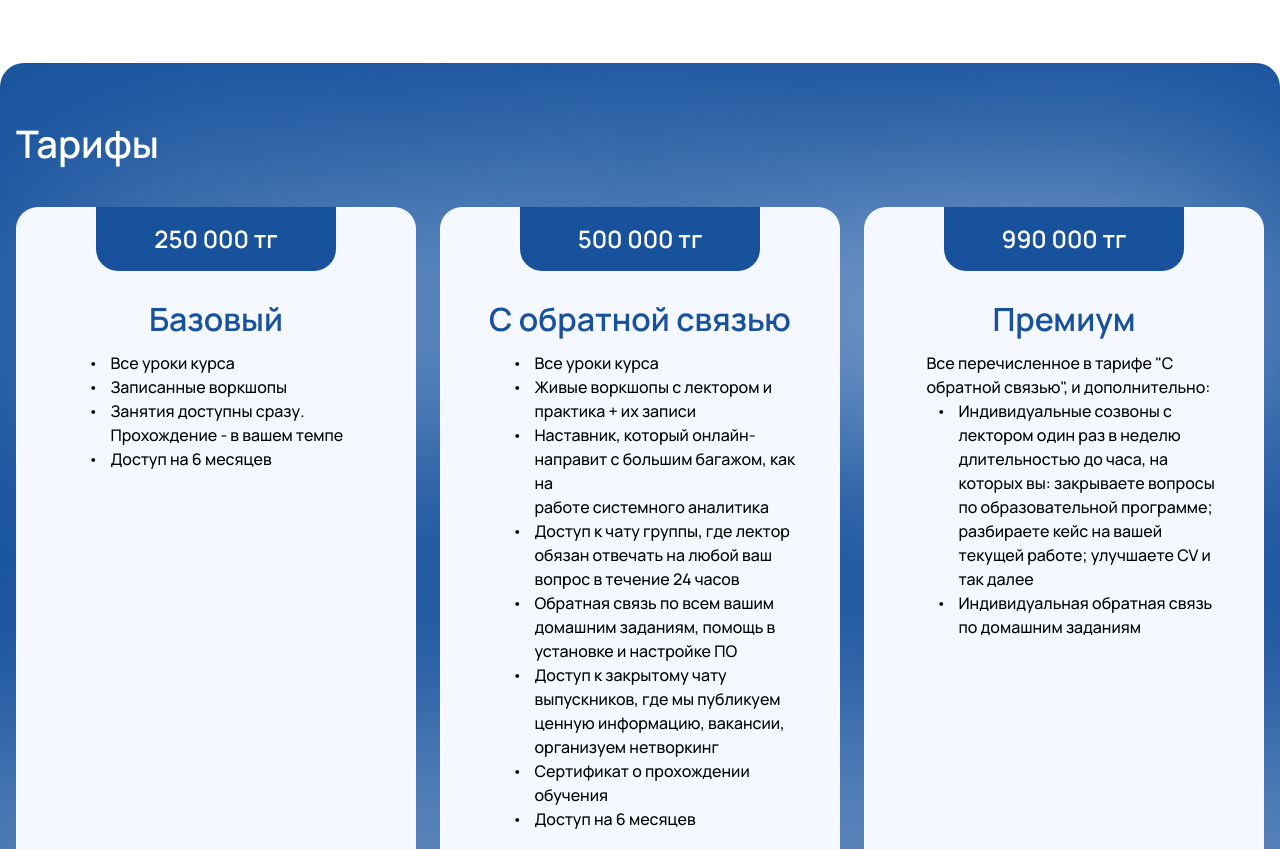
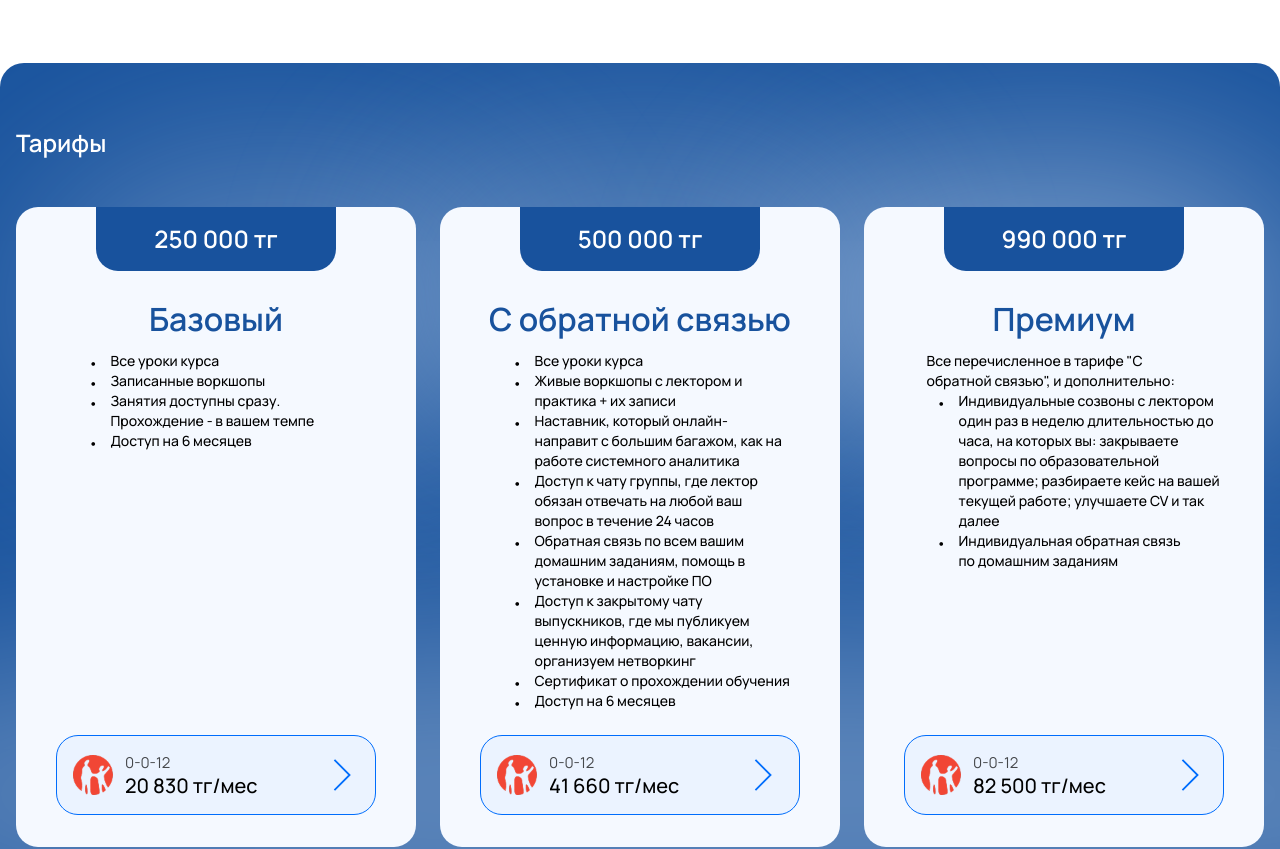
Before and after one commit to temirrllan/ittalker, a Next.js app: page / in a window 1280 px wide. Shown: the part 4840-5689 px from the top of the page. Built offline with nearby package versions, Linux system fonts and the light colour scheme.

Commit message:
text size

```diff
--- a/src/sections/PriceSection.tsx
+++ b/src/sections/PriceSection.tsx
@@ -54,7 +54,7 @@
           <span className={`text-base md:text-md leading-none mt-1 ${isIntroLine ? 'invisible ' : ''}`}>
             •
           </span>
-          <span className="text-sm md:text-base font-medium whitespace-pre-line leading-snug text-left">
+          <span className="text-xs md:text-sm font-medium whitespace-pre-line leading-snug text-left">
             {text}
           </span>
               </li>
@@ -177,7 +177,7 @@
 
       <div className="container mx-auto relative z-10">
         <AnimatedSection direction="up">
-          <h2 className="text-2xl md:text-[38px] font-semibold mb-8 md:mb-12 text-white">
+          <h2 className="text-2xl md:text-[38 px] font-semibold mb-8 md:mb-12 text-white">
             Тарифы
           </h2>
 
```
